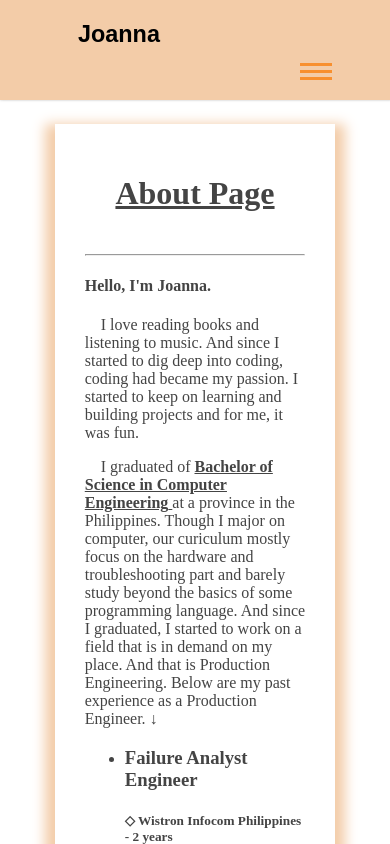
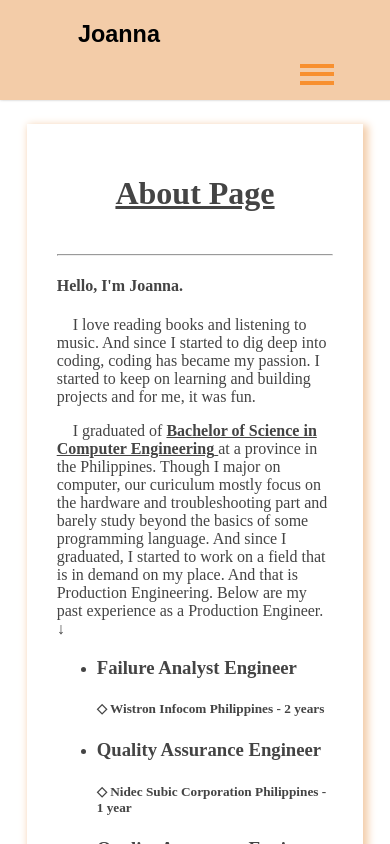
Before and after one commit to rcjdiv/mysite, a Next.js app: page /about in a window 390 px wide. Shown: the top 844 px of the page. Built offline with nearby package versions, Linux system fonts and the light colour scheme; a web font is replaced by a local one.

Commit message:
Edit some style

```diff
--- a/pages/about.js
+++ b/pages/about.js
@@ -18,7 +18,7 @@ const about = () => {
           <h4>Hello, I'm Joanna.</h4>
           <p>
             &emsp;I love reading books and listening to music. And since I
-            started to dig deep into coding, coding had became my passion. I
+            started to dig deep into coding, coding has became my passion. I
             started to keep on learning and building projects and for me, it was
             fun.
           </p>
--- a/styles/About.module.css
+++ b/styles/About.module.css
@@ -2,7 +2,7 @@
   font-family: 'Texturina', serif;
   width: 75%;
   margin: 0 auto;
-  box-shadow: 0px 10px 12px 10px rgb(243, 204, 168);
+  box-shadow: 3px 3px 8px 2px rgb(243, 204, 168);
   padding: 30px;
   color: #444444;
   overflow: hidden;
@@ -42,31 +42,36 @@
 }
 @media screen and (max-width: 359px) {
   .about {
-    height: 420vh;
+    height: 360vh;
+    width: 90%;
   }
 }
 
 @media (min-width: 360px) and (max-width: 399px) {
   .about {
-    height: 380vh;
+    height: 350vh;
+    width: 90%;
   }
 }
 
 @media (min-width: 400px) and (max-width: 419px) {
   .about {
-    height: 340vh;
+    height: 300vh;
+    width: 90%;
   }
 }
 
 @media (min-width: 420px) and (max-width: 459px) {
   .about {
-    height: 340vh;
+    height: 300vh;
+    width: 90%;
   }
 }
 
 @media (min-width: 460px) and (max-width: 499px) {
   .about {
-    height: 300vh;
+    height: 280vh;
+    width: 90%;
   }
 }
 
--- a/styles/Main.module.css
+++ b/styles/Main.module.css
@@ -47,7 +47,8 @@
 
 @media screen and (max-width: 590px) {
   .me {
-    top: 3%;
+    display: none;
+    /* top: 3%; */
   }
 
   .mainDiv {
--- a/styles/Nav.module.css
+++ b/styles/Nav.module.css
@@ -69,10 +69,10 @@
 }
 
 .burgerButton {
-  width: 32px;
-  height: 3px;
+  width: 34px;
+  height: 4px;
   background-color: rgb(248, 144, 47);
-  margin: 10% 20%;
+  margin: 12% 20%;
 }
 
 .burgerToggle {
```
Also changed, not shown: styles/Contact.module.css (+4 -3 lines).
